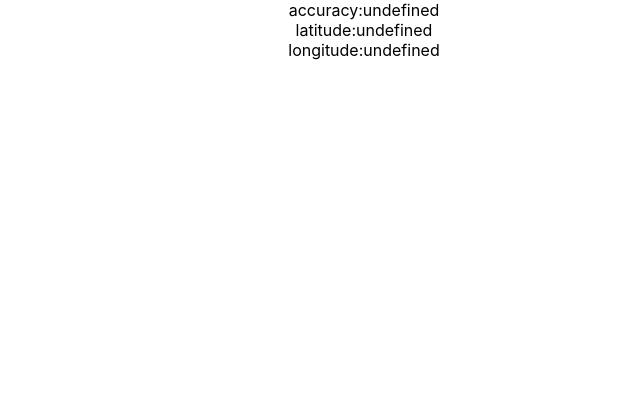
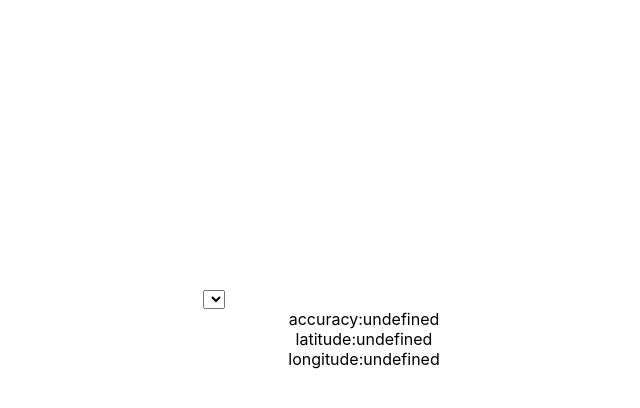
Before and after one commit to kfjt/webcamera, a React (Create React App) app: page / in a window 1280 px wide. Shown: the top 408 px of the page, without its empty margins (276-916 px from the left). Built offline with nearby package versions, Linux system fonts and the light colour scheme; no server answers.

Commit message:
chore: viewall

```diff
--- a/src/App.js
+++ b/src/App.js
@@ -1,29 +1,30 @@
 import React, { useRef, useState } from 'react'
 import './App.css'
 
-// import Realsense from './Realsense'
+import Realsense from './Realsense'
 // import { DepthWebgl } from './DepthView'
-// import WebCamera from './WebCamera'
+import WebCamera from './WebCamera'
+import Geolocation from './Geolocation'
+import { BallModelViewer } from './ModelViewer'
 // import VRScene from './VRScene'
-import Geolocation from './Geolocation'
-import ARScene from './ARScene'
-// import { BallModelViewer } from './ModelViewer'
+// import ARScene from './ARScene'
 
 const App = () => {
-  // const videoRGB = useRef()
-  // const videoDepth = useRef()
+  const videoRGB = useRef()
+  const videoDepth = useRef()
 
   const [geolocation, setGeolocation] = useState()
+  console.log(geolocation)
 
   return (
     <div className="App">
-      {/* <Realsense videoRGB={videoRGB} videoDepth={videoDepth} /> */}
+      <Realsense videoRGB={videoRGB} videoDepth={videoDepth} />
       {/* <DepthWebgl videoDepth={videoDepth} /> */}
-      <ARScene geolocation={geolocation} />
-      {/* <WebCamera /> */}
+      <WebCamera />
       <Geolocation setGeolocation={setGeolocation} />
+      <BallModelViewer />
       {/* <VRScene /> */}
-      {/* <BallModelViewer /> */}
+      {/* <ARScene geolocation={geolocation} /> */}
     </div>
   )
 }
--- a/src/Geolocation.js
+++ b/src/Geolocation.js
@@ -5,18 +5,18 @@ const Geolocation = props => {
   const [coords, setCoords] = useState({})
   const { geolocation } = navigator
 
-  const getCoords = ({ coords }) => {
-    const { accuracy, latitude, longitude } = coords
-    setCoords({ accuracy, latitude, longitude })
-    setGeolocation(coords)
-  }
+  useEffect(() => {
+    const getCoords = ({ coords }) => {
+      const { accuracy, latitude, longitude } = coords
+      setCoords({ accuracy, latitude, longitude })
+      setGeolocation(coords)
+    }
 
-  useEffect(() => {
     if (geolocation && geolocation.getCurrentPosition)
       geolocation.getCurrentPosition(getCoords, console.error)
     const timerId = setInterval(() => geolocation.getCurrentPosition(getCoords, console.error), 1000)
     return () => clearInterval(timerId)
-  }, [geolocation])
+  }, [geolocation, setGeolocation])
 
   return (
     <div className="Geolocation" style={position}>
```
